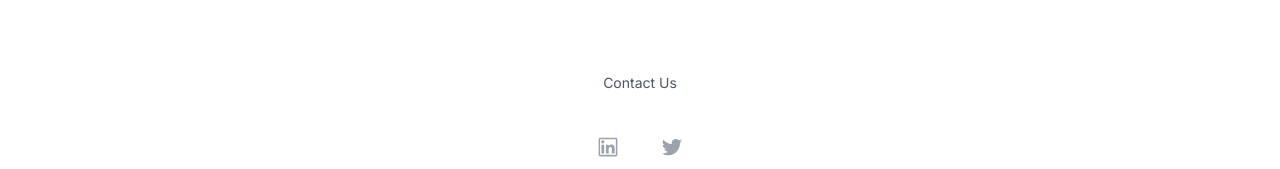
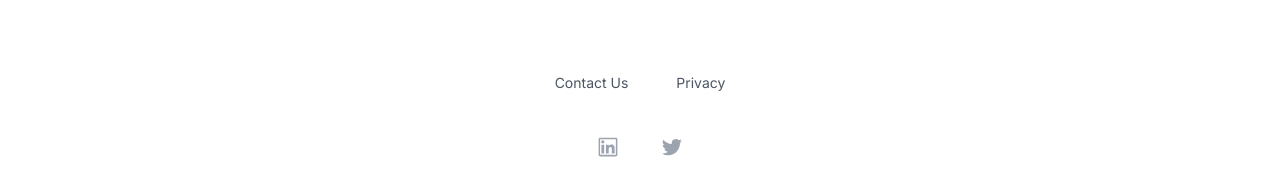
Before and after one commit to riddleydiddely/riddle-landing-page, a Next.js app: page / in a window 1280 px wide. Shown: the part 3145-3314 px from the top of the page. Built offline with nearby package versions, Linux system fonts and the light colour scheme.

Commit message:
added privacy note

```diff
--- a/src/components/Footer.jsx
+++ b/src/components/Footer.jsx
@@ -9,6 +9,7 @@ const navigation = {
   main: [
 
     { name: 'Contact Us', href: 'mailto:hello@getriddle.com' },
+    { name: 'Privacy', href: 'https://www.freeprivacypolicy.com/live/59cde2aa-c9d1-472b-a19a-5ec12c8efa5d' },
   ],
   social: [
     {
```
